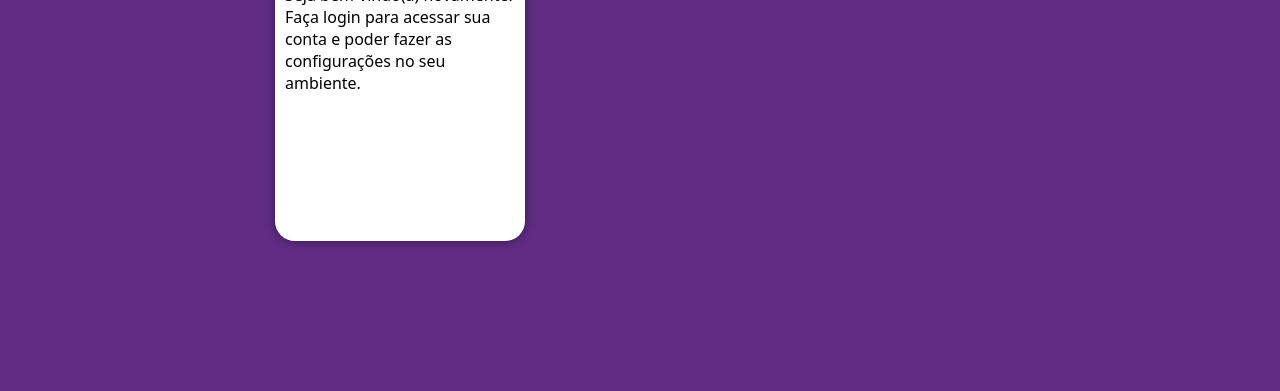
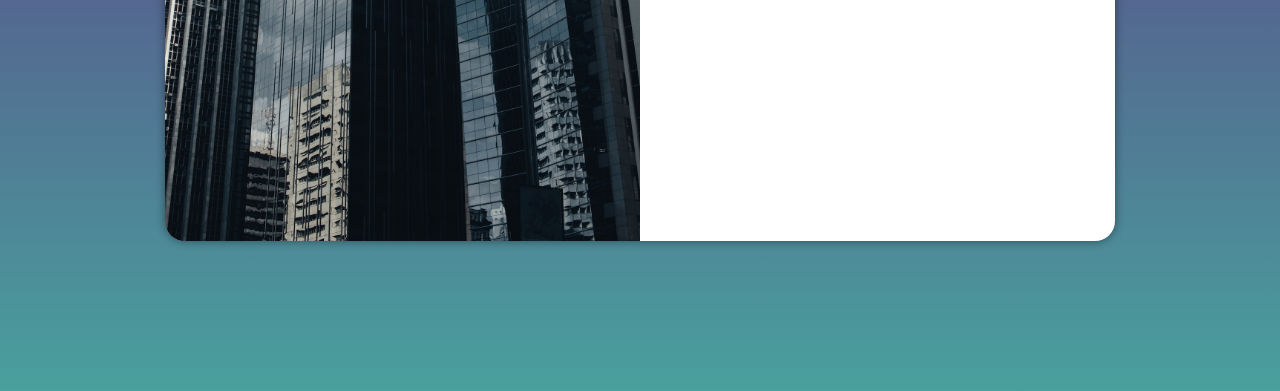
Before and after one commit to LuanEduardoS/projeto-login, a plain HTML site: page index.html in a window 1280 px wide. Shown: the part 409-800 px from the top of the page. Drawn offline with Linux system fonts and the light colour scheme.

Commit message:
media query pra outras telas

```diff
--- a/estilos/media-query.css
+++ b/estilos/media-query.css
@@ -1 +1,45 @@
 @charset "UTF-8";
+
+@media screen and (min-width: 768px) and (max-width: 992px) {
+
+    body {
+        background-image: linear-gradient(to top, #49a09d, #5f2c82);
+    }
+
+    section#login {
+        width:80vw;
+    }
+
+    section#login > div#imagem {
+        float: left;
+        width: 30%;
+        height: 100%;
+    }
+
+    section#login > div#formulario {
+        float: right;
+        width: 70%;
+    }
+}
+
+@media screen and (min-width: 992px) {
+
+    body {
+        background-image: linear-gradient(to top, #49a09d, #5f2c82);
+    }
+
+    section#login {
+        width: 950px;
+    }
+
+    section#login > div#imagem {
+        float: left;
+        width: 50%;
+        height: 100%;
+    }
+
+    section#login > div#formulario {
+        float: right;
+        width: 50%;
+    }
+}
--- a/estilos/style.css
+++ b/estilos/style.css
@@ -16,28 +16,37 @@
 body, html {
     background-color: #5f2c82;
     height: 100vh;
-    width: 100vh;
+    width: 100vw;
 }
 
 main {
     position: relative;
+    height: 100vh;
+    width: 100vw;
+}
+
+section#login {
+    position: absolute;
     top: 50%;
     left: 50%;
     transform: translate(-50%, -50%);
+    overflow: hidden;
 
     background-color: white;
     width: 250px;
     height: 500px;
     border-radius: 20px;
     box-shadow: 0px 0px 10px rgba(0, 0, 0, 0.450);
+
+    transition: width .3s, height .3s;
+    transition-timing-function: ease;
 }
 
 section#login > div#imagem {
     display: block;
-    background: #5f2c82 url(../imagens/pexels-igor-visuals-3681805.jpg) no-repeat;
+    background: #5f2c82 url(../imagens/pexels-igor-visuals-3681805.jpg);
     background-size: cover;
     background-position: left bottom;
-    border-radius: 20px;
     height: 200px;
 }
 
```
